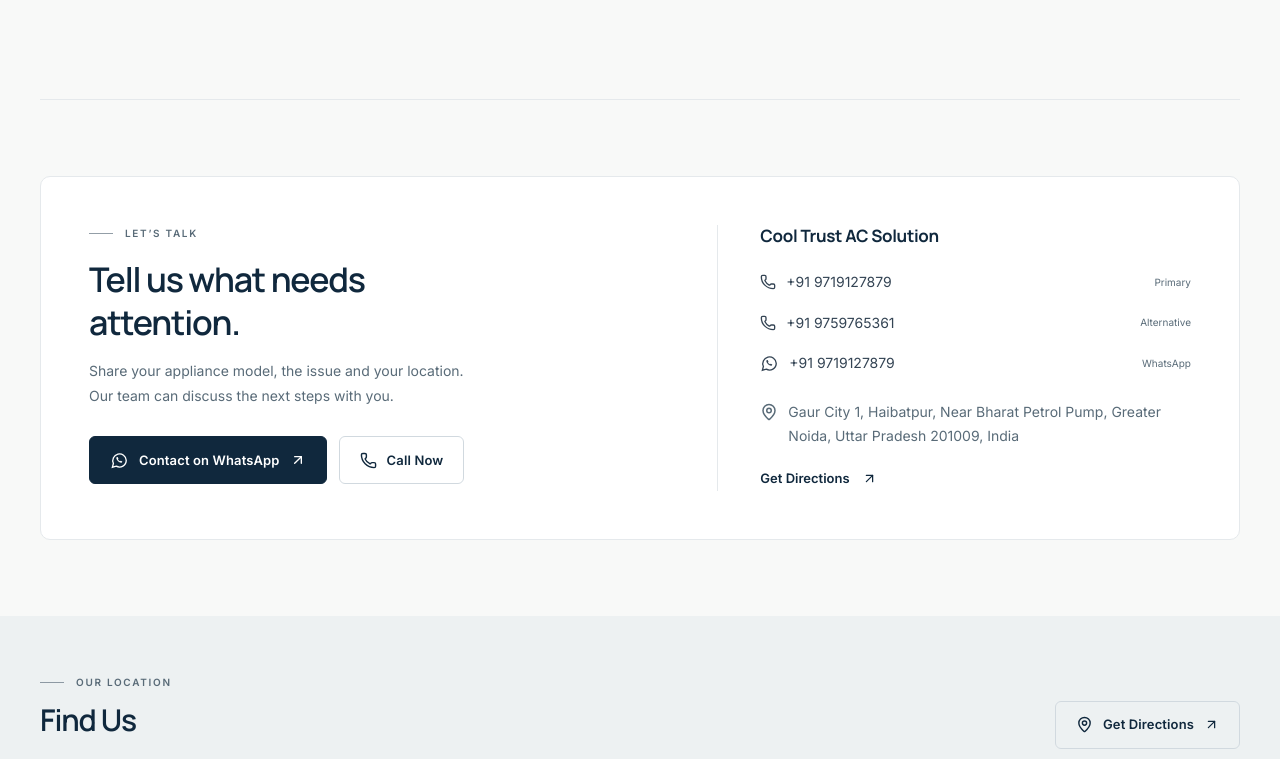
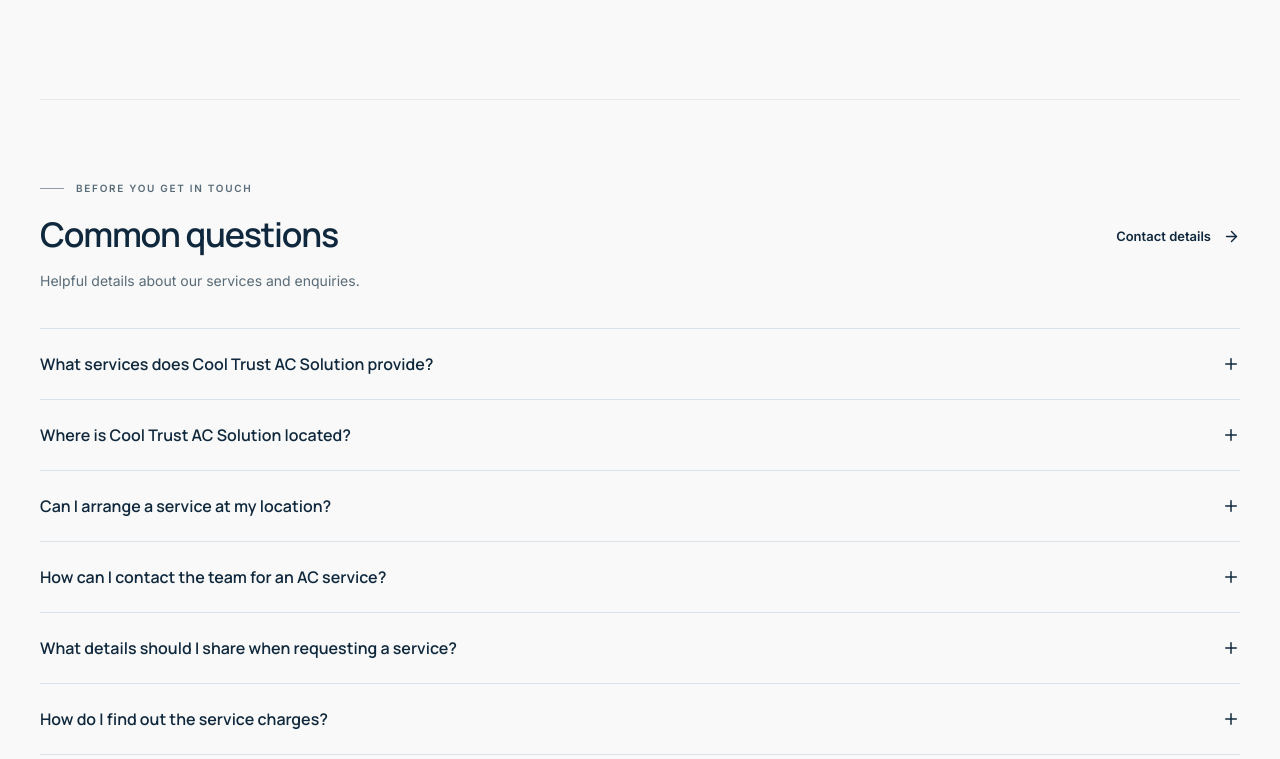
Before and after one commit to MohdSafwan-ai/cool-trust-ac-solution, a Next.js app: page / in a window 1280 px wide. Shown: the part 3519-4278 px from the top of the page. Built offline with nearby package versions, Linux system fonts and the light colour scheme; no server answers.

Commit message:
Improve search discovery with factual FAQs and explicit crawler access

```diff
--- /dev/null
+++ b/qa/search-discovery-check.mjs
@@ -0,0 +1,115 @@
+import { createRequire } from 'node:module';
+import assert from 'node:assert/strict';
+import fs from 'node:fs';
+const load = createRequire(import.meta.url);
+const { chromium } = load(process.env.PLAYWRIGHT_MODULE_PATH || 'playwright');
+const base = process.env.QA_BASE_URL || 'http://localhost:3001';
+const agent =
+  'Mozilla/5.0 (compatible; OAI-SearchBot/1.4; +https://openai.com/searchbot)';
+
+async function checkDiscovery() {
+  const robotResponse = await fetch(base + '/robots.txt', {
+    headers: { 'User-Agent': agent },
+  });
+  assert.equal(robotResponse.status, 200);
+  const robots = await robotResponse.text();
+  assert.match(robots, /User-Agent: OAI-SearchBot\s+Allow: \//i);
+  assert.match(robots, /User-Agent: \*\s+Allow: \//i);
+  const sitemap = await (await fetch(base + '/sitemap.xml')).text();
+  const urls = [...sitemap.matchAll(/<loc>(.*?)<\/loc>/g)].map(
+    (match) => match[1],
+  );
+  assert.equal(urls.length, 15);
+  for (const url of urls) {
+    const response = await fetch(base + new URL(url).pathname, {
+      headers: { 'User-Agent': agent },
+    });
+    assert.equal(response.status, 200, url);
+    assert.ok(
+      !/noindex/i.test(response.headers.get('x-robots-tag') || ''),
+      url,
+    );
+  }
+  const browser = await chromium.launch({ channel: 'msedge', headless: true });
+  try {
+    const context = await browser.newContext({
+      javaScriptEnabled: false,
+      reducedMotion: 'reduce',
+    });
+    const page = await context.newPage();
+    await page.goto(base, { waitUntil: 'domcontentloaded' });
+    const data = await page
+      .locator('script[type="application/ld+json"]')
+      .evaluateAll((scripts) =>
+        scripts
+          .map((script) => JSON.parse(script.textContent))
+          .find((data) => data['@type'] === 'FAQPage'),
+      );
+    assert.equal(data.mainEntity.length, 6);
+    const items = page.locator('.faq-item');
+    assert.equal(await items.count(), 6);
+    for (let index = 0; index < 6; index++) {
+      assert.equal(
+        (await items.nth(index).locator('summary span').textContent()).trim(),
+        data.mainEntity[index].name,
+      );
+      assert.equal(
+        (await items.nth(index).locator('p').textContent()).trim(),
+        data.mainEntity[index].acceptedAnswer.text,
+      );
+      await items.nth(index).locator('summary').click();
+      assert.ok(
+        await items.nth(index).locator('p').isVisible(),
+        'native FAQ works without scripts',
+      );
+    }
+    for (const width of [360, 375, 390, 414, 430, 768, 1024, 1440]) {
+      await page.setViewportSize({ width, height: 900 });
+      assert.equal(
+        await page.evaluate(
+          () => document.documentElement.scrollWidth > innerWidth,
+        ),
+        false,
+        'overflow at ' + width,
+      );
+    }
+    assert.ok(
+      !/ChatGPT|\bAI\b|OAI-SearchBot/.test(
+        await page.locator('main').innerText(),
+      ),
+      'visible content stays business-focused',
+    );
+    fs.writeFileSync(
+      'qa/search-discovery-results.json',
+      JSON.stringify(
+        {
+          status: 'passed',
+          publicPages: urls.length,
+          faqAnswers: 6,
+          checks: [
+            'explicit search crawler permission',
+            'all public pages return HTTP 200 with search crawler user agent',
+            'production responses do not send noindex headers',
+            'visible FAQ and structured answers match',
+            'native FAQ works without JavaScript',
+            'no overflow at eight viewport widths',
+            'visible text stays focused on business services',
+          ],
+          limitation:
+            'Test requests use the documented user-agent string. They do not prove an actual search crawler visit or guarantee inclusion.',
+        },
+        null,
+        2,
+      ),
+    );
+    console.log(
+      'PASS: crawler request checks across 15 pages; matching FAQ content, no-JavaScript operation and 8 viewport widths.',
+    );
+  } finally {
+    await browser.close();
+  }
+}
+checkDiscovery().catch((error) => {
+  console.error(error);
+  process.exit(1);
+});
--- /dev/null
+++ b/qa/search-discovery-results.json
@@ -0,0 +1,15 @@
+{
+  "status": "passed",
+  "publicPages": 15,
+  "faqAnswers": 6,
+  "checks": [
+    "explicit search crawler permission",
+    "all public pages return HTTP 200 with search crawler user agent",
+    "production responses do not send noindex headers",
+    "visible FAQ and structured answers match",
+    "native FAQ works without JavaScript",
+    "no overflow at eight viewport widths",
+    "visible text stays focused on business services"
+  ],
+  "limitation": "Test requests use the documented user-agent string. They do not prove an actual search crawler visit or guarantee inclusion."
+}
--- a/src/app/globals.css
+++ b/src/app/globals.css
@@ -1820,3 +1820,62 @@
 .enquiry-details li {
   padding: 5px 0;
 }
+
+.faq-section {
+  padding-bottom: 20px;
+}
+.faq-list {
+  border-top: 1px solid #dce3e8;
+}
+.faq-item {
+  border-bottom: 1px solid #dce3e8;
+  scroll-margin-top: 110px;
+}
+.faq-item summary {
+  display: flex;
+  align-items: center;
+  justify-content: space-between;
+  gap: 24px;
+  padding: 23px 0;
+  list-style: none;
+  cursor: pointer;
+  font-family: var(--font-heading), Arial, sans-serif;
+  color: var(--navy);
+  font-size: 16px;
+  font-weight: 600;
+  line-height: 1.5;
+}
+.faq-item summary::-webkit-details-marker {
+  display: none;
+}
+.faq-item summary:hover {
+  color: #38617b;
+}
+.faq-item summary:focus-visible {
+  outline: 3px solid #397c9e;
+  outline-offset: 4px;
+}
+.faq-item[open] summary svg {
+  transform: rotate(45deg);
+}
+.faq-item p {
+  max-width: 850px;
+  margin: 0 0 24px;
+  font-size: 14px;
+  line-height: 1.9;
+}
+@media (prefers-reduced-motion: no-preference) {
+  .faq-item summary svg {
+    transition: transform 180ms ease;
+  }
+}
+@media (max-width: 760px) {
+  .faq-section {
+    padding-bottom: 0;
+  }
+  .faq-item summary {
+    padding-block: 20px;
+    gap: 18px;
+    font-size: 15px;
+  }
+}
--- a/src/app/page.tsx
+++ b/src/app/page.tsx
@@ -2,6 +2,7 @@
 import Link from 'next/link';
 import { galleryPhotos } from '@/data/gallery';
 import Gallery from '@/components/Gallery';
+import FrequentlyAskedQuestions from '@/components/FrequentlyAskedQuestions';
 import { MapPin, Check, ArrowUpRight } from 'lucide-react';
 import {
   ContactButtons,
@@ -103,6 +104,7 @@
       <Gallery preview />
       <Steps />
       <AreasBlock />
+      <FrequentlyAskedQuestions />
       <ContactBlock />
     </>
   );
--- a/src/app/robots.ts
+++ b/src/app/robots.ts
@@ -2,7 +2,10 @@
 import { productionUrl } from '@/data/business';
 export default function robots(): MetadataRoute.Robots {
   return {
-    rules: { userAgent: '*', allow: '/' },
+    rules: [
+      { userAgent: '*', allow: '/' },
+      { userAgent: 'OAI-SearchBot', allow: '/' },
+    ],
     ...(productionUrl ? { sitemap: productionUrl + '/sitemap.xml' } : {}),
   };
 }
--- /dev/null
+++ b/src/components/FrequentlyAskedQuestions.tsx
@@ -0,0 +1,43 @@
+import Link from 'next/link';
+import { ArrowRight, Plus } from 'lucide-react';
+import { faqs } from '@/data/faqs';
+import StructuredData from '@/components/StructuredData';
+import { faqStructuredData } from '@/lib/structured-data';
+
+export default function FrequentlyAskedQuestions() {
+  return (
+    <section
+      className="section container faq-section"
+      id="common-questions"
+      aria-labelledby="common-questions-title"
+    >
+      <StructuredData data={faqStructuredData()} />
+      <div className="section-heading">
+        <div>
+          <span className="eyebrow">BEFORE YOU GET IN TOUCH</span>
+          <h2 id="common-questions-title">Common questions</h2>
+          <p>Helpful details about our services and enquiries.</p>
+        </div>
+        <Link href="/contact" className="text-link">
+          Contact details
+          <ArrowRight size={17} />
+        </Link>
+      </div>
+      <div className="faq-list">
+        {faqs.map((faq, index) => (
+          <details
+            className="faq-item"
+            key={faq.question}
+            id={`question-${index + 1}`}
+          >
+            <summary>
+              <span>{faq.question}</span>
+              <Plus size={18} aria-hidden="true" />
+            </summary>
+            <p>{faq.answer}</p>
+          </details>
+        ))}
+      </div>
+    </section>
+  );
+}
--- /dev/null
+++ b/src/data/faqs.ts
@@ -0,0 +1,31 @@
+import { business } from '@/data/business';
+import { services } from '@/data/services';
+
+export const faqs = [
+  {
+    question: 'What services does Cool Trust AC Solution provide?',
+    answer: `${business.name} accepts enquiries for ${services.map((service) => service.title).join(', ')}. Services are for homes and businesses, with the requested work discussed directly with the team.`,
+  },
+  {
+    question: 'Where is Cool Trust AC Solution located?',
+    answer: `${business.name} is based at ${business.address}. Use the directions link below or contact the team for help finding the premises.`,
+  },
+  {
+    question: 'Can I arrange a service at my location?',
+    answer: `The business is based in ${business.postalAddress.addressLocality}, ${business.postalAddress.addressRegion}. Share your exact address when enquiring so the team can confirm whether service can be arranged at your location.`,
+  },
+  {
+    question: 'How can I contact the team for an AC service?',
+    answer: `Call ${business.phone} or use the website’s WhatsApp link to contact the team on the same number. The alternative phone number is ${business.secondaryPhone}. A call or message starts an enquiry; visit arrangements need to be discussed with the team.`,
+  },
+  {
+    question: 'What details should I share when requesting a service?',
+    answer:
+      'Share your appliance brand and model, your address, and a short description of the issue or work you need. If available, include a photo of the appliance or displayed error when messaging. These details help the team discuss the next steps.',
+  },
+  {
+    question: 'How do I find out the service charges?',
+    answer:
+      'Contact the team with your appliance details and service requirement to discuss the charges. The website does not list fixed prices. Confirm the work, charges and visit arrangements with the team before agreeing to a service.',
+  },
+];
--- a/src/lib/structured-data.ts
+++ b/src/lib/structured-data.ts
@@ -1,5 +1,6 @@
 import { business, productionUrl } from '@/data/business';
 import { services } from '@/data/services';
+import { faqs } from '@/data/faqs';
 import { directionsUrl } from '@/lib/contact';
 
 export function businessStructuredData() {
@@ -13,6 +14,7 @@
         '@type': 'HVACBusiness',
         ...identity,
         name: business.name,
+        description: `${business.name} provides air conditioning and appliance-related service enquiries from Gaur City 1, Haibatpur, Greater Noida.`,
         telephone: business.telephone,
         address: { '@type': 'PostalAddress', ...business.postalAddress },
         areaServed: {
@@ -99,3 +101,16 @@
     ],
   };
 }
+
+export function faqStructuredData() {
+  return {
+    '@context': 'https://schema.org',
+    '@type': 'FAQPage',
+    ...(productionUrl ? { '@id': productionUrl + '/#common-questions' } : {}),
+    mainEntity: faqs.map((faq) => ({
+      '@type': 'Question',
+      name: faq.question,
+      acceptedAnswer: { '@type': 'Answer', text: faq.answer },
+    })),
+  };
+}
```
Also changed, not shown: 2 other files (tests, documents, lock files or other folders).
